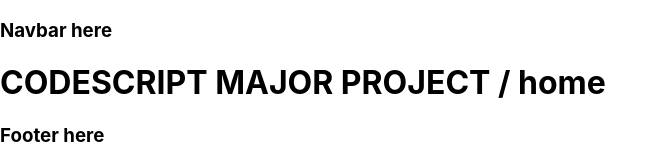
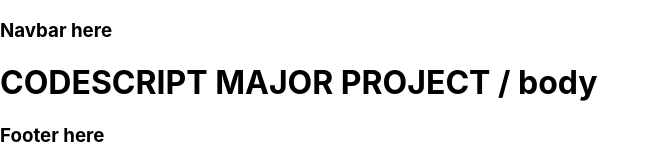
Before and after one commit to Pratham660/major, a React (Create React App) app in the folder major/: page / in a window 1280 px wide. Shown: the top 160 px of the page, without its empty margins (0-667 px from the left). Built offline with nearby package versions, Linux system fonts and the light colour scheme.

Commit message:
first commit react app to main

```diff
--- a/major/src/App.js
+++ b/major/src/App.js
@@ -4,7 +4,7 @@ function App() {
   return (
     < >
       <h3>Navbar here</h3>
-      <h1>CODESCRIPT MAJOR PROJECT / home</h1>
+      <h1>CODESCRIPT MAJOR PROJECT / body</h1>
       <h3>Footer here</h3>
     </>
   );
```
